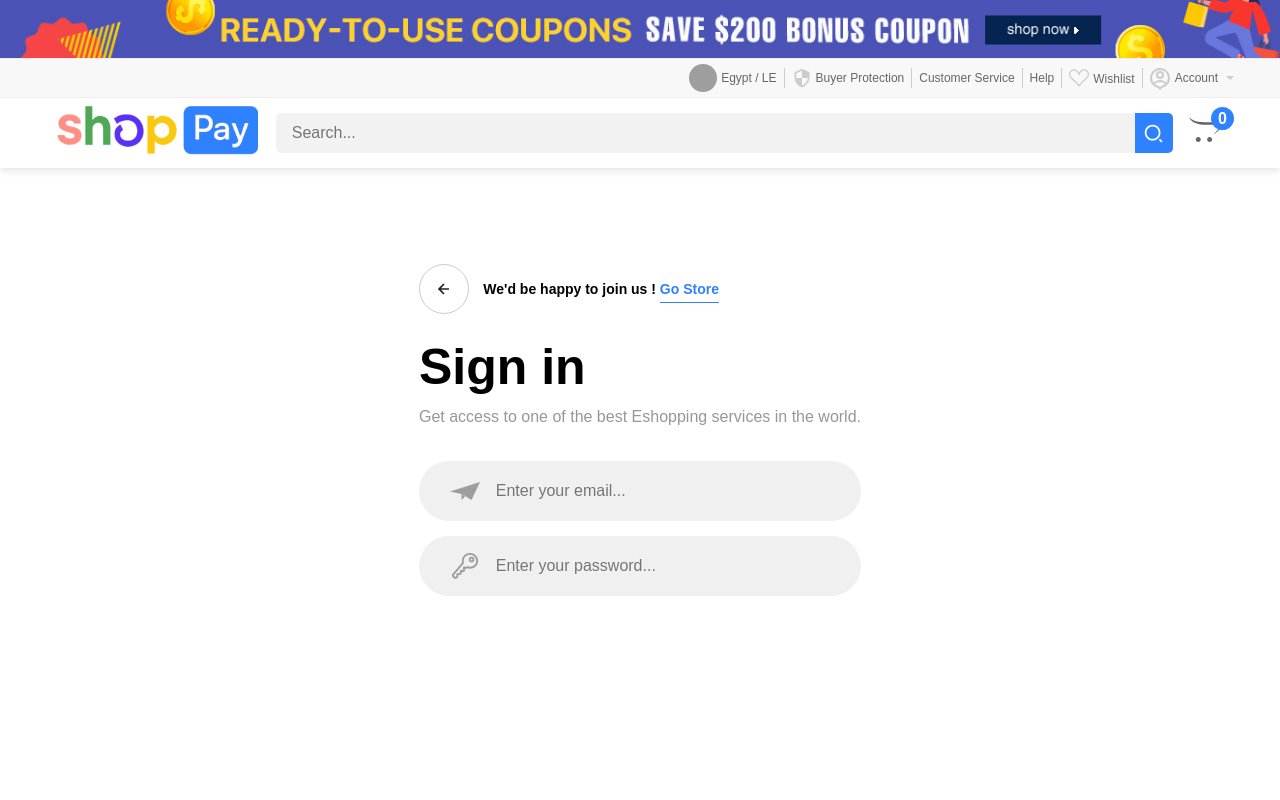
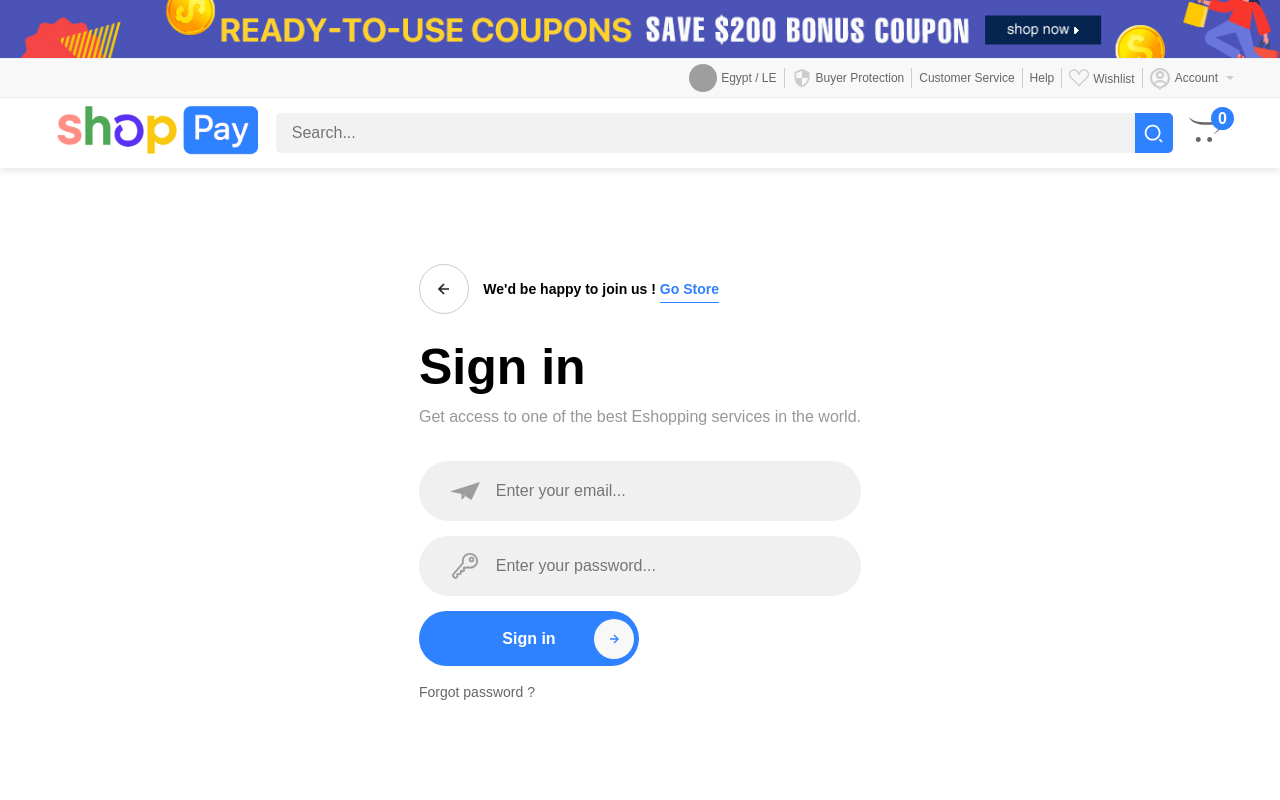
Before and after one commit to mahmoud9088/my-shop, a Next.js app: page /signin in a window 1280 px wide. Shown: the top 800 px of the page. Built offline with nearby package versions, Linux system fonts and the light colour scheme; no server answers; grey boxes are pictures that could not be loaded.

Commit message:
add sign in button and forget password

```diff
--- /dev/null
+++ b/components/common/buttons/circledIconBtn/index.js
@@ -0,0 +1,12 @@
+import { BiRightArrowAlt } from "react-icons/bi";
+import styles from "./styles.module.scss";
+export default function CircledIconBtn({ type, text, icon }) {
+  return (
+    <button className={styles.button} type={type}>
+      {text}
+      <div className={styles.svg__wrap}>
+        <BiRightArrowAlt />
+      </div>
+    </button>
+  );
+}
--- /dev/null
+++ b/components/common/buttons/circledIconBtn/styles.module.scss
@@ -0,0 +1,28 @@
+.button {
+  position: relative;
+  border: none;
+  outline: none;
+  width: 220px;
+  height: 55px;
+  font-weight: 600;
+  color: #fff;
+  background: $blue-color;
+  display: block;
+  border-radius: 55px;
+  cursor: pointer;
+
+  .svg__wrap {
+    width: 40px;
+    height: 40px;
+    border-radius: 50%;
+    display: grid;
+    place-items: center;
+    position: absolute;
+    top: 7.5px;
+    right: 5px;
+    background: $grey-color;
+    svg {
+      fill: $blue-color;
+    }
+  }
+}
--- a/pages/signin.js
+++ b/pages/signin.js
@@ -10,6 +10,7 @@ import Input from '@/components/common/inputs/login-input'
 import { IoKeyOutline } from 'react-icons/io5'
 
 import * as Yub from 'yup'
+import CircledIconBtn from '@/components/common/buttons/circledIconBtn'
 
 const signin = () => {
   const [loginData, setLoginData] = useState({
@@ -68,6 +69,14 @@ const signin = () => {
                     value={password}
                     onChange={handleDataChange}
                   />
+
+                  <CircledIconBtn type="submit" text="Sign in" />
+                  {/* {login_error && (
+                    <span className={styles.error}>{login_error}</span>
+                  )} */}
+                  <div className={styles.forgot}>
+                    <Link href="/auth/forgot">Forgot password ?</Link>
+                  </div>
                 </Form>
               )}
             </Formik>
```
